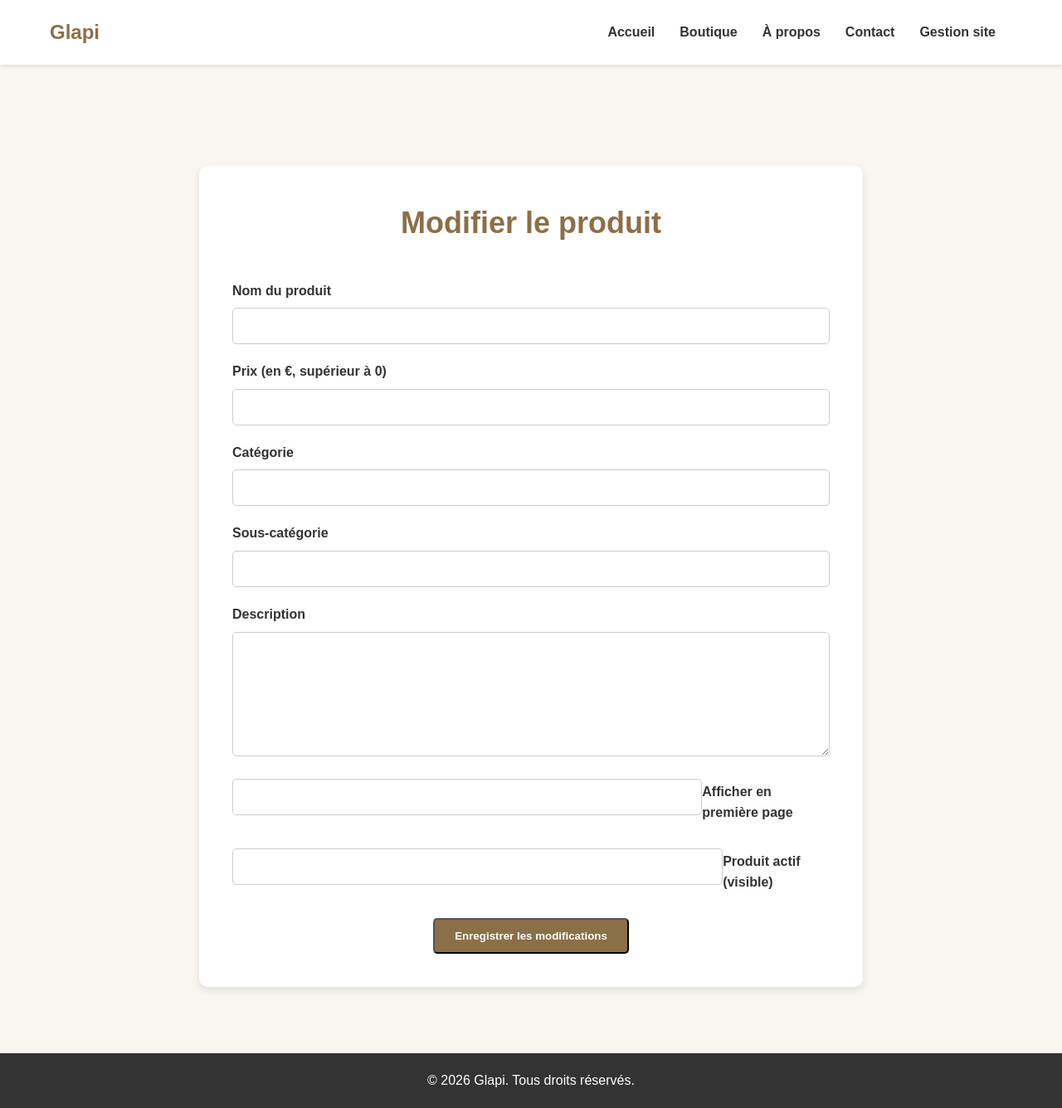
After one commit to vinssurfer/glapi, a Flask app: template pages/admin/ajout_modification/templates/ajout_modification.html in a window 1280 px wide. The commit adds this page. Shown: the whole page at 83% size. Run offline with Flask 3, Linux system fonts and the light colour scheme; the template is opened without the code that fills it: most values are stand-ins (such as "Sample title", 1, 10 or a date in 2020); form fields are guessed from the names that the template uses; parts of the project's set-up code (start-up, migrations or seed data) failed here and were passed over.

Commit message:
07/01/2026

```diff
--- a/init_db_objects.py
+++ b/init_db_objects.py
@@ -44,6 +44,7 @@ try:
     id_sous_categories INTEGER,
     description TEXT,
     premiere_page INTEGER,
+    actif INTEGER,
     UNIQUE(id)
     );""").fetchall()
 except:
--- /dev/null
+++ b/pages/admin/ajout_modification/templates/ajout_modification.html
@@ -0,0 +1,93 @@
+<!-- Import du fichier base.hmtl qui sert de base à toutes les pa %}ges -->
+{%- extends 'base.html' -%}
+
+<!-- Ajout du code suivant dans {block head} {endblock} dans base.html -->
+{%- block head -%}
+
+{%- endblock -%}
+
+<!-- Ajout du code suivant dans {block content} {endblock} dans base.html -->
+{%- block content -%}
+<section class="admin-form-section">
+    <div class="container">
+        <div class="form-container">
+            <h2>
+                {% if produit.id is defined %}
+                    Modifier le produit
+                {% else %}
+                    Ajouter un nouveau produit
+                {% endif %}
+            </h2>
+
+            <form method="POST" action="{{ url_for('ajouter_produit') }}">
+                {{ form.hidden_tag() }} <!-- Protection CSRF si Flask-WTF est utilisé -->
+
+                <!-- Si édition, ajouter un champ caché pour l'ID -->
+                {% if produit.id is defined %}
+                    <input type="hidden" name="id" value="{{ produit.id }}">
+                {% endif %}
+
+                <label for="nom">Nom du produit</label>
+                {{ form.nom(class="") }}
+
+                <label for="prix">Prix (en €, supérieur à 0)</label>
+                {{ form.prix(type="number", min="0.01", step="0.01") }}
+
+                <label for="categorie">Catégorie</label>
+                {{ form.categorie }}
+
+                <label for="sous_categorie">Sous-catégorie</label>
+                {{ form.sous_categorie }}
+
+                <label for="description">Description</label>
+                {{ form.description }}
+
+                <div class="checkbox-group">
+                    {{ form.premiere_page }}
+                    <label for="premiere_page">Afficher en première page</label>
+                </div>
+
+                <div class="checkbox-group">
+                    {{ form.active }}
+                    <label for="active">Produit actif (visible)</label>
+                </div>
+
+                <div class="form-actions">
+                    <button type="submit" class="btn">
+                        {% if produit.id is defined %}
+                            Enregistrer les modifications
+                        {% else %}
+                            Ajouter le produit
+                        {% endif %}
+                    </button>
+                </div>
+            </form>
+        </div>
+    </div>
+</section>
+
+<!-- Script JavaScript pour rendre la sous-catégorie dépendante dynamiquement (sans rechargement) -->
+<script>
+    const subcategories = {
+        'Bijoux': ['Colliers', 'Bracelets', 'Boucles d\'oreilles', 'Bagues', 'Broches', 'Parures'],
+        'Accessoires': ['Sacs', 'Écharpes', 'Ceintures', 'Chapeaux'],
+        'Décoration': ['Objets décoratifs', 'Bouges artisanales', 'Tableaux', 'Vases'],
+        'Autres': ['Personnalisés', 'Cadeaux']
+    };
+
+    document.getElementById('categorie').addEventListener('change', function() {
+        const cat = this.value;
+        const sousCatSelect = document.getElementById('sous_categorie');
+        sousCatSelect.innerHTML = '<option value="">-- Sélectionner --</option>';
+
+        if (subcategories[cat]) {
+            subcategories[cat].forEach(sub => {
+                const option = document.createElement('option');
+                option.value = sub;
+                option.textContent = sub;
+                sousCatSelect.appendChild(option);
+            });
+        }
+    });
+</script>
+{%- endblock -%}
--- a/pages/objet/objet.py
+++ b/pages/objet/objet.py
@@ -27,7 +27,7 @@ def objet():
         return render_template( 'objet.html',
                                 objet = db.get_objet(id = id),
                                 images2D = db.get_images2D_objet(id = id),
-                                image3D = db.get_image3D_objet(id = id)
+                                images3D = db.get_images3D_objet(id = id)
                             )
 
     return redirect(url_for('index_blueprint.index'))
--- /dev/null
+++ b/static/css/form_objet.css
@@ -0,0 +1,68 @@
+/* Extensions et ajouts au CSS fourni pour styliser le formulaire proprement */
+.admin-form-section {
+    padding: 100px 0 80px;
+    background-color: #f9f5f0;
+    min-height: 100vh;
+}
+
+.form-container {
+    max-width: 800px;
+    margin: 0 auto;
+    background-color: #fff;
+    padding: 40px;
+    border-radius: 10px;
+    box-shadow: 0 4px 10px rgba(0,0,0,0.1);
+}
+
+.form-container h2 {
+    font-size: 36px;
+    margin-bottom: 40px;
+    color: #8b6f47;
+    text-align: center;
+}
+
+form label {
+    display: block;
+    margin-bottom: 8px;
+    font-weight: bold;
+    color: #333;
+}
+
+form input[type="text"],
+form input[type="number"],
+form select,
+form textarea {
+    width: 100%;
+    padding: 12px;
+    margin-bottom: 20px;
+    border: 1px solid #ccc;
+    border-radius: 5px;
+    font-size: 16px;
+}
+
+form textarea {
+    height: 150px;
+    resize: vertical;
+}
+
+.checkbox-group {
+    display: flex;
+    align-items: center;
+    margin-bottom: 20px;
+}
+
+.checkbox-group input[type="checkbox"] {
+    width: auto;
+    margin-right: 10px;
+}
+
+.form-actions {
+    text-align: center;
+}
+
+/* Responsive */
+@media (max-width: 768px) {
+    .form-container {
+        padding: 20px;
+    }
+}
--- a/templates/base.html
+++ b/templates/base.html
@@ -11,6 +11,7 @@
 	<!-- CSS de l'application dans le dossier static/css -->
 	<link rel="stylesheet" href="/static/css/style.css">
     <link rel="stylesheet" href="/static/css/tableau.css">
+    <link rel="stylesheet" href="/static/css/form_objet.css">
 
 	{% block head %} {% endblock %}
 	<title>Glapi - Artisanat Unique</title>
```
Also changed, not shown: db/db_objects.py (+63 -32 lines), pages/admin/ajout_modification/ajout_modification.py (added, +49 -0 lines), pages/objet/templates/objet.html (+9 -9 lines), pages/admin/ajout_modification/__init__.py (added), static/objects.db.
